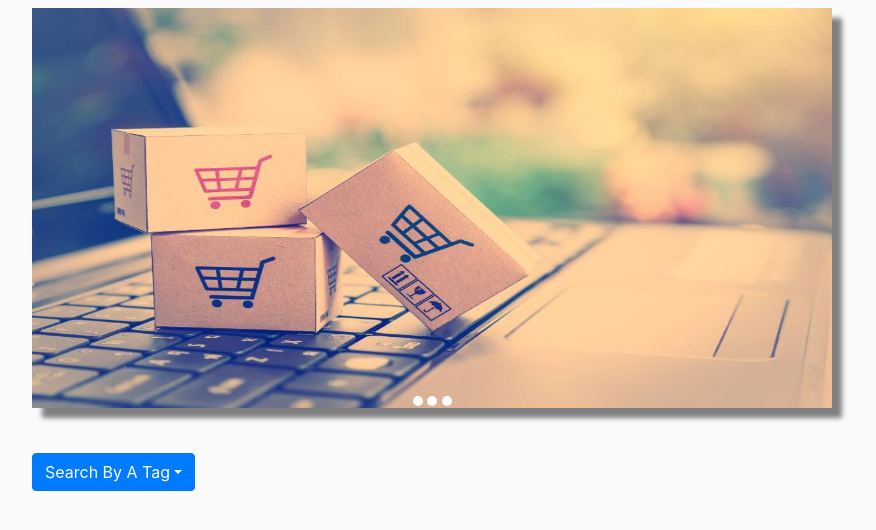
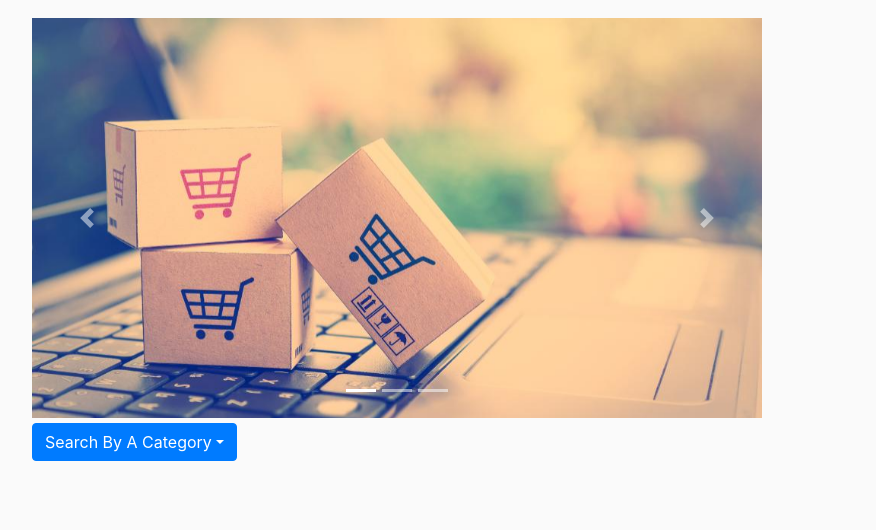
Before and after one commit to Mohit17067/environment_ecommerce, a Django app: template feed/templates/feed/home.html in a window 1280 px wide. Shown: the part 62-592 px from the top of the page, without its empty margins (123-999 px from the left). Run offline with Django 3.2, Linux system fonts and the light colour scheme; the template is opened without the code that fills it, so the values that code supplies are empty; some libraries are stand-ins or nearby versions.

Commit message:
convert to categories

```diff
--- a/feed/models.py
+++ b/feed/models.py
@@ -11,7 +11,7 @@ from star_ratings.models import Rating
 class service(models.Model):
 	title = models.CharField(max_length=100)
 	content = models.TextField()
-	tags = TaggableManager()
+	categories = TaggableManager()
 	created_by = models.ForeignKey(User,on_delete=models.CASCADE,related_name="creator")
 	date_of_creation = models.DateTimeField(default=timezone.now)
 	status = models.CharField(max_length=100,default="Need Help")
--- a/feed/static/feed/main.css
+++ b/feed/static/feed/main.css
@@ -202,3 +202,9 @@ width: 10px;
 border-radius: 5px;
 background-color: white;
 }
+
+.fit-image{
+width: 100%;
+object-fit: cover;
+height: 400px; /* only if you want fixed height */
+}
--- a/feed/templates/feed/home.html
+++ b/feed/templates/feed/home.html
@@ -3,23 +3,33 @@
 {% block content %}
 
 
-<div class="slider-holder">
-        <span id="slider-image-1"></span>
-        <span id="slider-image-2"></span>
-        <span id="slider-image-3"></span>
-        <div class="image-holder">
-            <img src="media/2.jpg" class="slider-image" />
-            <img src="media/1.jpg" class="slider-image" />
-            <img src="media/3.jpg" class="slider-image" />
-        </div>
 
-        <div class="button-holder">
-            <a href="#slider-image-1" class="slider-change"></a>
-            <a href="#slider-image-2" class="slider-change"></a>
-            <a href="#slider-image-3" class="slider-change"></a>
-        </div>
+<div id="carouselExampleIndicators" class="carousel slide" data-ride="carousel">
+  <ol class="carousel-indicators">
+    <li data-target="#carouselExampleIndicators" data-slide-to="0" class="active"></li>
+    <li data-target="#carouselExampleIndicators" data-slide-to="1"></li>
+    <li data-target="#carouselExampleIndicators" data-slide-to="2"></li>
+  </ol>
+  <div class="carousel-inner">
+    <div class="carousel-item active">
+      <img class="d-block w-100 fit-image" src="media/2.jpg" alt="First slide">
     </div>
-
+    <div class="carousel-item">
+      <img class="d-block w-100 fit-image" src="media/1.jpg" alt="Second slide">
+    </div>
+    <div class="carousel-item">
+      <img class="d-block w-100 fit-image" src="media/3.jpg" alt="Third slide">
+    </div>
+  </div>
+  <a class="carousel-control-prev" href="#carouselExampleIndicators" role="button" data-slide="prev">
+    <span class="carousel-control-prev-icon" aria-hidden="true"></span>
+    <span class="sr-only">Previous</span>
+  </a>
+  <a class="carousel-control-next" href="#carouselExampleIndicators" role="button" data-slide="next">
+    <span class="carousel-control-next-icon" aria-hidden="true"></span>
+    <span class="sr-only">Next</span>
+  </a>
+</div>
 
 
 
@@ -27,12 +37,12 @@
 
   <!--Trigger-->
   <button class="btn btn-primary dropdown-toggle" type="button" id="dropdownMenu1" data-toggle="dropdown"
-    aria-haspopup="true" aria-expanded="false" style= "margin-bottom: -20px">Search By A Tag</button>
+    aria-haspopup="true" aria-expanded="false" style= "margin-bottom: -20px">Search By A Category</button>
 
 
   <!--Menu-->
   <div class="dropdown-menu dropdown-primary">
-    {% for tag in tags %}
+    {% for tag in categories %}
 	    <a class="dropdown-item" href="{% url 'tag-posts' tag %}">{{ tag }}</a>
 <!-- 	    <a class="dropdown-item" href="#">Another action</a>
 	    <a class="dropdown-item" href="#">Something else here</a>
--- a/feed/templates/feed/post_detail.html
+++ b/feed/templates/feed/post_detail.html
@@ -7,7 +7,7 @@
       <div class="article-metadata">
         <a class="mr-2" href="{% url 'user-posts' object.created_by.username %}">{{ object.created_by }}</a>
         <small class="text-muted">{{ object.date_of_creation|date:"F d, Y" }}</small>
-        <small class="text-muted">{{ object.tags }}</small>
+        <small class="text-muted">{{ object.categories }}</small>
         <a class="btn btn-info btn-sm mt-1 mb-1 float-right" href="{% url 'show-bidders' object.id %}">Show Bidders</a>
         <a class="btn btn-info btn-sm mt-1 mb-1 float-right" href="{% url 'show-donators' object.id %}">Show Donators</a>
         {% if object.provider == user and object.status == "Assigned" %}
```
Also changed, not shown: feed/forms.py (+10 -12 lines), feed/views.py (+4 -4 lines), db.sqlite3, feed/migrations/0010_auto_20200519_1013.py (added).
